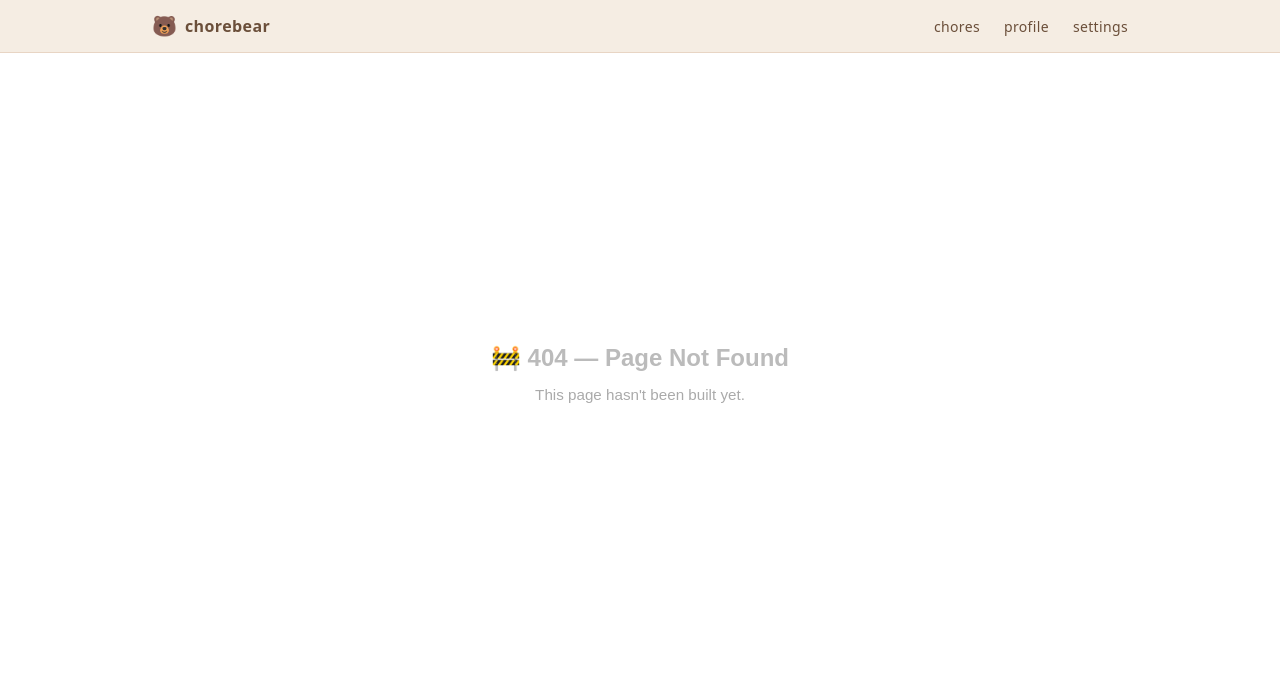
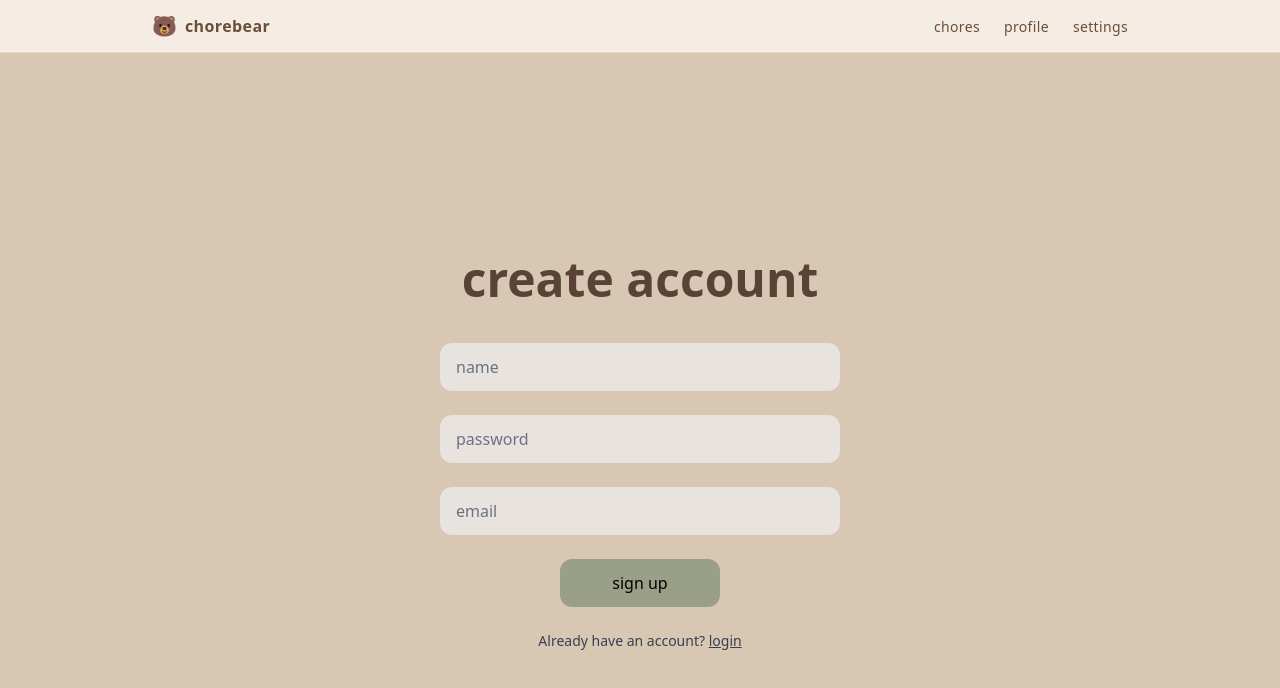
Before and after one commit to AdrianaLeeFook/chorebear, a React (Create React App) app: page /CreateAccount in a window 1280 px wide. Before the commit this address had no page. Shown: the top 688 px of the page. Built offline with nearby package versions, Linux system fonts and the light colour scheme.

Commit message:
Created CreateAccount and Landing page with tailwindcss, and fixed some routing on App.jsx

```diff
--- a/src/App.jsx
+++ b/src/App.jsx
@@ -4,9 +4,8 @@ import { BrowserRouter as Router, Routes, Route } from "react-router-dom";
 // ─── Page Imports ────────────────────────────────────────────────────────────
 // Each teammate should uncomment their import once their page is built.
 
-// import Landing             from "./pages/Landing/Landing";
-// import Login               from "./pages/Login/Login";
-// import CreateAccount       from "./pages/CreateAccount/CreateAccount";
+import Landing             from "./pages/Landing/Landing";
+import CreateAccount       from "./pages/CreateAccount/CreateAccount";
 // import JoinOrCreateHome    from "./pages/JoinOrCreateHome/JoinOrCreateHome";
 // import JoinHome            from "./pages/JoinHome/JoinHome";
 // import CreateHome          from "./pages/CreateHome/CreateHome";
@@ -23,6 +22,7 @@ import { BrowserRouter as Router, Routes, Route } from "react-router-dom";
 import Dashboard  from "./pages/Dashboard/Dashboard";
 import Settings   from "./pages/Settings/Settings";
 import Navbar     from "./components/Navbar";
+
 
 // ─── Placeholder component for unbuilt pages ─────────────────────────────────
 const Placeholder = ({ name }) => (
@@ -41,9 +41,9 @@ function App() {
 
       <Routes>
         {/* ── Public routes (no auth needed) ── */}
-        <Route path="/"               element={<Placeholder name="Landing" />} />
-        <Route path="/login"          element={<Placeholder name="Login" />} />
-        <Route path="/create-account" element={<Placeholder name="Create Account" />} />
+        <Route path="/"               element={<Landing />} />
+        <Route path="/Landing" element={<Landing />} />
+        <Route path="/CreateAccount"       element={<CreateAccount/>} />
 
         {/* ── Onboarding flow ── */}
         <Route path="/join-or-create" element={<Placeholder name="Join or Create Home" />} />
--- /dev/null
+++ b/src/pages/CreateAccount/CreateAccount.jsx
@@ -0,0 +1,78 @@
+import { useState } from "react";
+import { Link, useNavigate } from "react-router-dom";
+
+export default function CreateAccount() {
+  const [username, setUsername] = useState("");
+  const [password, setPassword] = useState("");
+  const [email, setEmail] = useState("");
+  const [error, setError] = useState("");
+  const navigate = useNavigate();
+
+  const handleCreateAccount = (e) => {
+    e.preventDefault();
+    setError("");
+
+    if (!username.trim() || !password.trim() || !email.trim()) {
+      setError("Please fill out all fields.");
+      return;
+    }
+
+    navigate("/Landing", { state: { username } });
+  };
+
+  return (
+    <div className="min-h-screen flex items-center justify-center bg-[#d8c7b3]">
+      <div className="w-full max-w-md text-center px-6">
+
+        <h1 className="text-4xl md:text-5xl font-semibold text-[#5a4336] mb-10">
+          create account
+        </h1>
+
+        <form onSubmit={handleCreateAccount} className="space-y-6">
+
+          <input
+            type="text"
+            placeholder="name"
+            value={username}
+            onChange={(e) => setUsername(e.target.value)}
+            className="w-full px-4 py-3 rounded-xl bg-[#e8e3de] text-gray-700 placeholder-gray-500 focus:outline-none"
+          />
+
+          <input
+            type="password"
+            placeholder="password"
+            value={password}
+            onChange={(e) => setPassword(e.target.value)}
+            className="w-full px-4 py-3 rounded-xl bg-[#e8e3de] text-gray-700 placeholder-gray-500 focus:outline-none"
+          />
+
+          <input
+            type="email"
+            placeholder="email"
+            value={email}
+            onChange={(e) => setEmail(e.target.value)}
+            className="w-full px-4 py-3 rounded-xl bg-[#e8e3de] text-gray-700 placeholder-gray-500 focus:outline-none"
+          />
+
+          {error && (
+            <p className="text-red-500 text-sm">{error}</p>
+          )}
+
+          <button
+            type="submit"
+            className="w-40 mx-auto py-3 rounded-xl bg-[#9aa087] text-black font-medium hover:opacity-90 transition"
+          >
+            sign up
+          </button>
+        </form>
+
+        <p className="mt-6 text-sm text-gray-700">
+          Already have an account?{" "}
+          <Link to="/Landing" className="underline">
+            login
+          </Link>
+        </p>
+      </div>
+    </div>
+  );
+}
--- /dev/null
+++ b/src/pages/Landing/Landing.jsx
@@ -0,0 +1,69 @@
+import { useState } from "react";
+import { Link, useNavigate } from "react-router-dom";
+
+export default function Landing() {
+  const [username, setUsername] = useState("");
+  const [password, setPassword] = useState("");
+  const [error, setError] = useState("");
+  const navigate = useNavigate();
+
+  const handleLogin = (e) => {
+    e.preventDefault();
+    setError("");
+
+    if (!username.trim() || !password.trim()) {
+      setError("Please enter both username and password.");
+      return;
+    }
+
+    navigate("/Landing", { state: { username } });
+  };
+
+  return (
+    <div className="min-h-screen flex items-center justify-center bg-[#d8c7b3]">
+      <div className="w-full max-w-md text-center px-6">
+
+        <h1 className="text-4xl md:text-5xl font-semibold text-[#5a4336] mb-10">
+          welcome back!
+        </h1>
+
+        <form onSubmit={handleLogin} className="space-y-6">
+
+          <input
+            type="text"
+            placeholder="email"
+            value={username}
+            onChange={(e) => setUsername(e.target.value)}
+            className="w-full px-4 py-3 rounded-xl bg-[#e8e3de] text-gray-700 placeholder-gray-500 focus:outline-none"
+          />
+
+          <input
+            type="password"
+            placeholder="password"
+            value={password}
+            onChange={(e) => setPassword(e.target.value)}
+            className="w-full px-4 py-3 rounded-xl bg-[#e8e3de] text-gray-700 placeholder-gray-500 focus:outline-none"
+          />
+
+          {error && (
+            <p className="text-red-500 text-sm">{error}</p>
+          )}
+
+          <button
+            type="submit"
+            className="w-40 mx-auto py-3 rounded-xl bg-[#9aa087] text-black font-medium hover:opacity-90 transition"
+          >
+            login
+          </button>
+        </form>
+
+        <p className="mt-6 text-sm text-gray-700">
+          Don&apos;t have an account?{" "}
+          <Link to="/CreateAccount" className="underline">
+            create one
+          </Link>
+        </p>
+      </div>
+    </div>
+  );
+}
```
Also changed, not shown: 1 other file (tests, documents, lock files or other folders).
